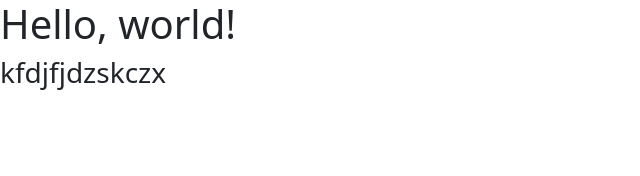
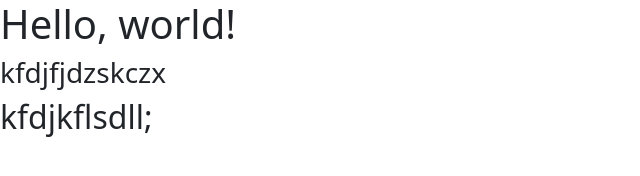
Before and after one commit to almahfuz2019/shakib1, a plain HTML site: page index.html in a window 1280 px wide. Shown: the whole page, without its empty margins (0-640 px from the left). Drawn offline with nearby package versions, Linux system fonts and the light colour scheme.

Commit message:
1st replace

```diff
--- a/index.html
+++ b/index.html
@@ -13,6 +13,7 @@
   <body>
     <h1>Hello, world!</h1>
     <h3>kfdjfjdzskczx</h3>
+    <h2>kfdjkflsdll;</h2>
 
     <!-- Optional JavaScript -->
     <!-- Popper.js first, then Bootstrap JS -->
```
